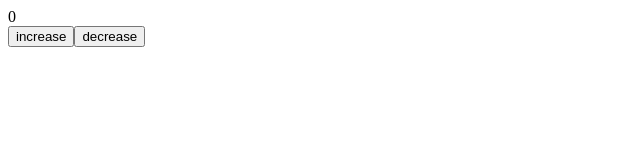
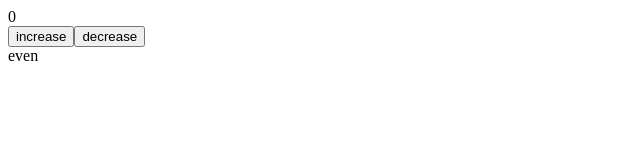
Before and after one commit to subh511/practise, a React (Vite) app in the folder practise/: page / in a window 1280 px wide. Shown: the top 160 px of the page, without its empty margins (0-640 px from the left). Built offline with nearby package versions, Linux system fonts and the light colour scheme.

Commit message:
added even or odd

```diff
--- a/practise/src/App.jsx
+++ b/practise/src/App.jsx
@@ -14,13 +14,24 @@ function App() {
   );
 }
 
+//introduce a paramater which can show count format;
 function Count() {
   return (
     <div>
       <CountRenderer  />
       <Button />
+      <IsEven/>
     </div>
   );
+}
+
+function IsEven(){
+  const count = useRecoilValue(countAtom)
+  return(
+    <div>
+    {count % 2 == 0 ? "even" : null}
+    </div>
+  )
 }
 
 function CountRenderer() {
```
